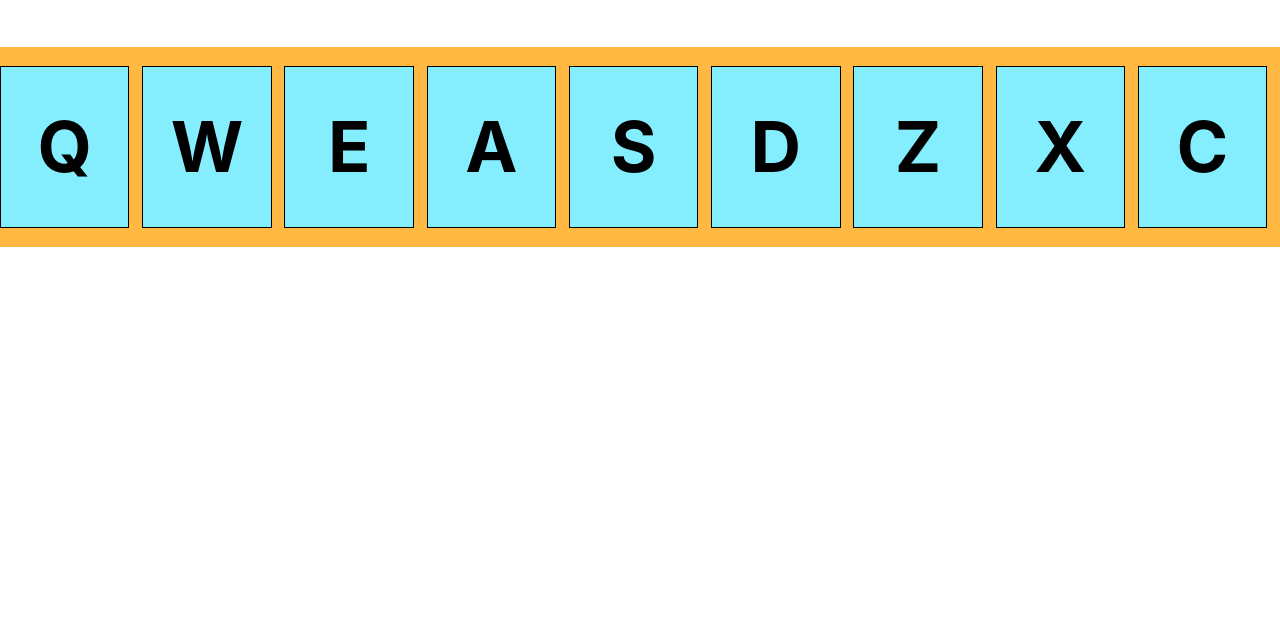
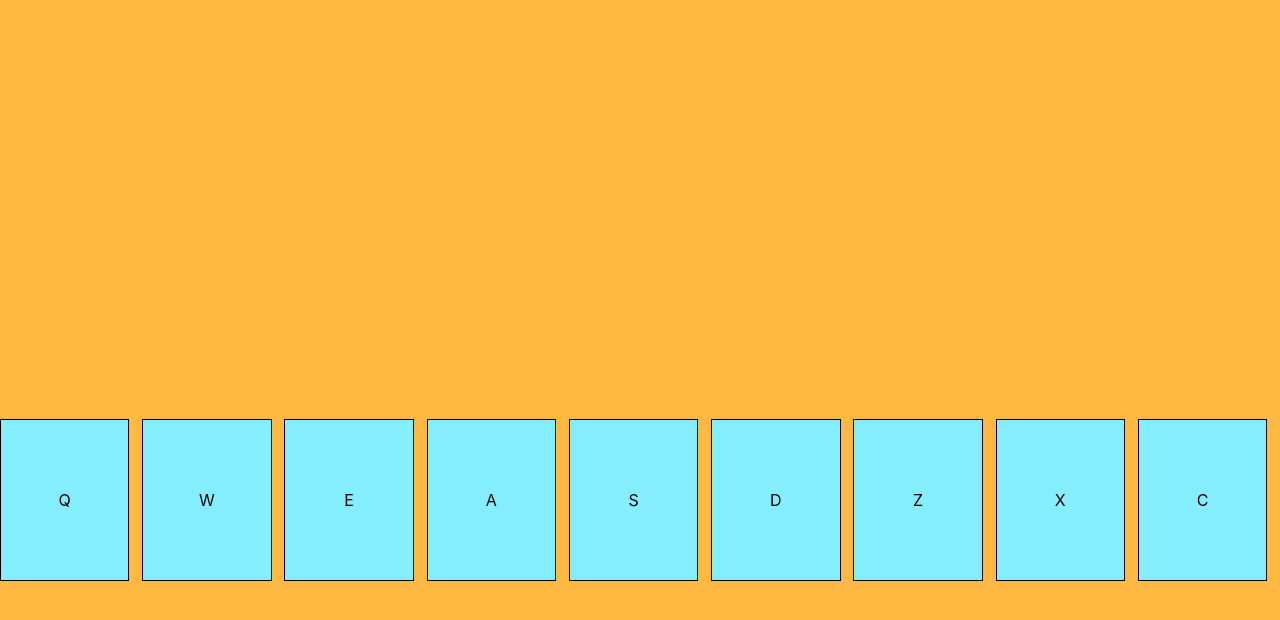
Before and after one commit to sahanabalram/react-drummachine, a React (Create React App) app: page / in a window 1280 px wide. Shown: the top 620 px of the page. Built offline with nearby package versions, Linux system fonts and the light colour scheme.

Commit message:
Include handleDisplay function

```diff
--- a/src/App.js
+++ b/src/App.js
@@ -35,12 +35,19 @@ class DrumPad extends Component{
 }
 
 class App extends Component {
-
+  constructor(props){
+    super(props)
+    this.state = {
+      display: ''
+    }
+}
+  handleDisplay = display =>this.setState({display})
 
   render() {
     return (
-      <div id="drum-machine" className="App">
-        <h1 id="display">
+      <div id="drum-machine">
+        <div id="display">{this.state.display}</div>
+        <div id="drum-pads">
           {data.map(d => (
             <DrumPad
             id={d.id}
@@ -48,7 +55,7 @@ class App extends Component {
             src={d.src}
            />
           ))}
-        </h1>
+        </div>
       </div>
     );
   }
```
